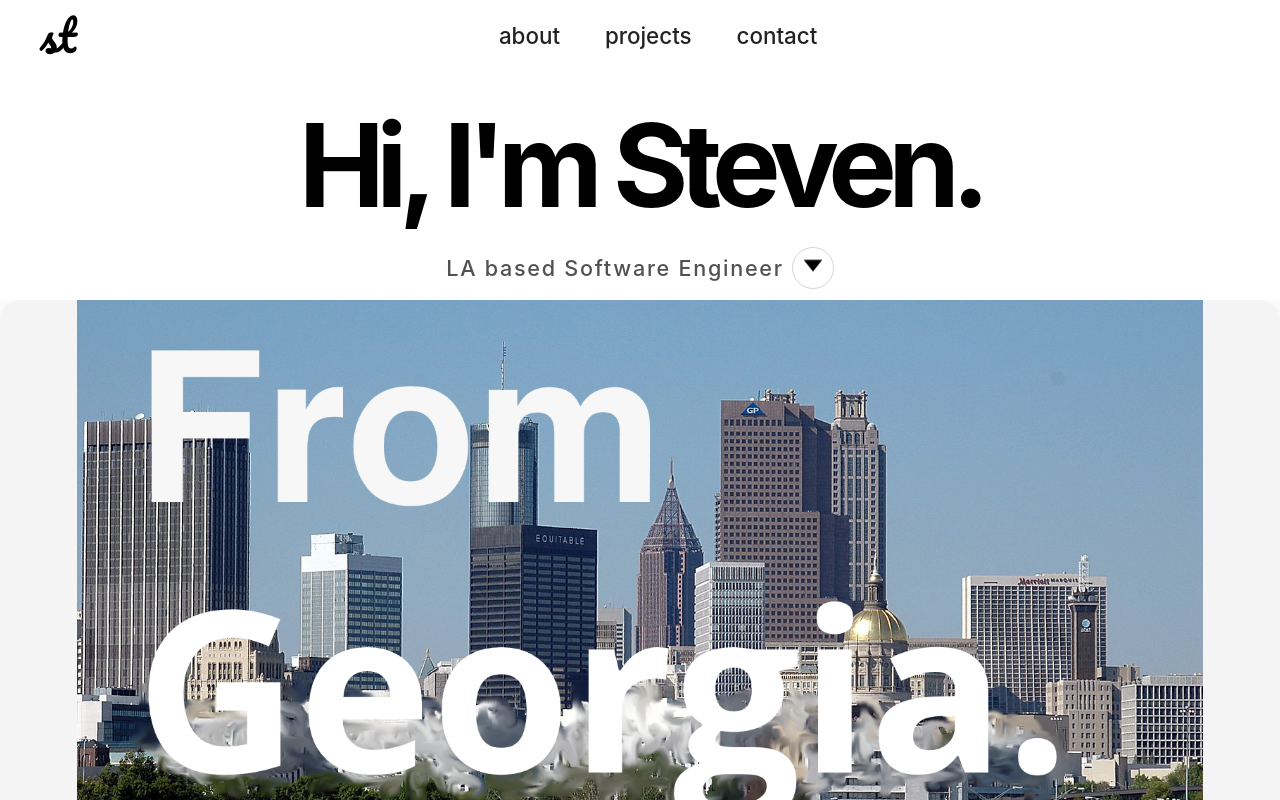
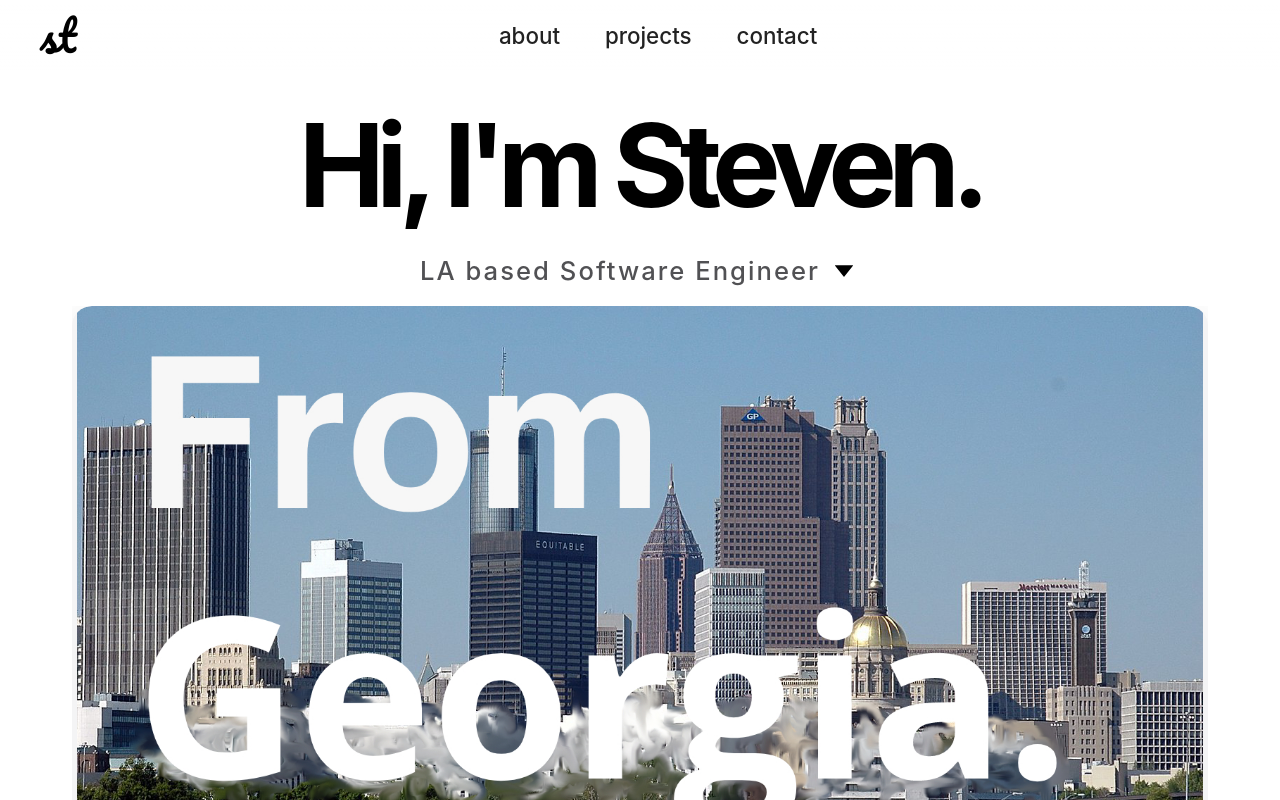
Before and after one commit to Tran-Steven/website, a Next.js app: page / in a window 1280 px wide. Shown: the top 800 px of the page. Built offline with nearby package versions, Linux system fonts and the light colour scheme.

Commit message:
Refine hero animations and increase text sizing

```diff
--- a/pages/index.tsx
+++ b/pages/index.tsx
@@ -28,9 +28,9 @@ export default function Home() {
   });
 
   const textOpacity = useTransform(scrollYProgress, [0, 0.1], [1, 0]);
-  const atlWidth = useTransform(atlScrollProgress, [0, 0.28], ["52vw", "100vw"]);
-  const atlHeight = useTransform(atlScrollProgress, [0, 0.28], ["42vh", "75vh"]);
-  const atlRadius = useTransform(atlScrollProgress, [0, 0.28], ["20px", "0px"]);
+  const atlWidth = useTransform(atlScrollProgress, [0, 0.55], ["40vw", "100vw"]);
+  const atlHeight = useTransform(atlScrollProgress, [0, 0.55], ["38vh", "75vh"]);
+  const atlRadius = useTransform(atlScrollProgress, [0, 0.55], ["20px", "0px"]);
   const containerWidth = useTransform(scrollYProgress, [0.08, 0.24], ["52vw", "100vw"]);
   const containerHeight = useTransform(scrollYProgress, [0.08, 0.24], ["min(44vh, 30rem)", "100vh"]);
   const borderRadius = useTransform(scrollYProgress, [0.08, 0.24], ["24px", "0px"]);
@@ -99,9 +99,9 @@ export default function Home() {
             </motion.div>
           ) : null}
           <div className={styles.aboutme}>
+            <div className={styles.atlScrollFrame} ref={atlScrollRef}>
               <motion.div
                 className={styles.atlScrollStage}
-              ref={atlScrollRef}
                 style={{
                   width: atlWidth,
                   height: atlHeight,
@@ -116,6 +116,7 @@ export default function Home() {
                 />
                 </div>
               </motion.div>
+            </div>
             <br />
             <div className={styles.appleScrollSection} ref={scrollSectionRef}>
               <motion.h2
--- a/styles/Home.module.css
+++ b/styles/Home.module.css
@@ -1033,7 +1033,7 @@
 
 .titlep {
   color: #515154;
-  font-size: clamp(1rem, 2.2vw, 1.35rem);
+  font-size: clamp(1.1rem, 2.5vw, 1.6rem);
   font-weight: 500;
   letter-spacing: 0.08em;
 }
@@ -1560,3 +1560,41 @@
     border-color: rgba(255, 255, 255, 0.25);
   }
 }
+
+.atlScrollFrame {
+  display: flex;
+  justify-content: center;
+  width: 100%;
+  height: 150vh;
+}
+
+.atlScrollStage {
+  left: auto;
+  margin: 0 auto;
+  transform: none;
+}
+
+.dropdownholder {
+  width: 2rem;
+  height: 2rem;
+  border: 0;
+  border-radius: 0;
+  background: transparent;
+}
+
+.dropdownholder:hover,
+.dropdownholder:focus-visible {
+  background: transparent;
+  border: 0;
+  transform: none;
+}
+
+.dropdownholder[aria-expanded="true"],
+.dropdownholder[aria-expanded="true"]:hover,
+.dropdownholder[aria-expanded="true"]:focus-visible {
+  transform: rotate(180deg);
+}
+
+.drop {
+  animation: none;
+}
```
Lines whose indentation alone changed are shown as unchanged.
